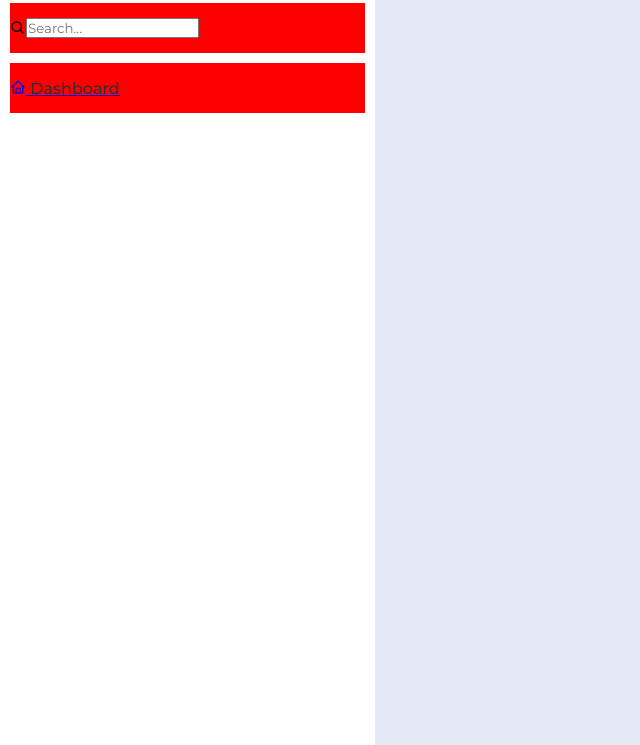
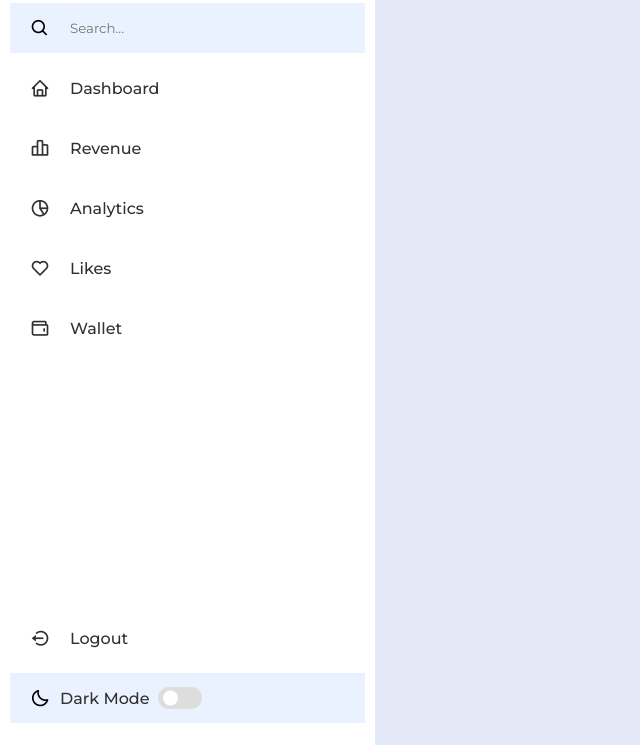
Before and after one commit to AdelRazzok/sidebar-menu, a plain HTML site: page index.html in a window 1280 px wide. Shown: the part 55-800 px from the top of the page, without its empty margins (0-640 px from the left). Drawn offline with nearby package versions, Linux system fonts and the light colour scheme.

Commit message:
CSS part done

```diff
--- a/index.html
+++ b/index.html
@@ -15,7 +15,7 @@
 	<nav class="sidebar">
 		<header>
 			<div class="img-text">
-				<span class="image">
+				<span class="image round-border">
 					<img src="./public/img/logo.png" alt="Logo">
 				</span>
 				<div class="text header-text">
@@ -29,18 +29,63 @@
 
 		<div class="menu-bar">
 			<div class="menu">
+				<li class="search-box">
+					<i class="bx bx-search icon"></i>
+					<input type="search" placeholder="Search..." class="round-border">
+				</li>
 				<ul class="menu-links">
 					<li class="nav-link">
-						<i class="bx bx-search"></i>
-						<input type="search" placeholder="Search...">
-					</li>
-					<li class="nav-link">
-						<a href="#">
-							<i class="bx bx-home"></i>
+						<a href="#" class="round-border">
+							<i class="bx bx-home icon"></i>
 							<span class="text nav-text">Dashboard</span>
 						</a>
 					</li>
+					<li class="nav-link">
+						<a href="#" class="round-border">
+							<i class="bx bx-bar-chart-alt-2 icon"></i>
+							<span class="text nav-text">Revenue</span>
+						</a>
+					</li>
+					<li class="nav-link">
+						<a href="#" class="round-border">
+							<i class="bx bx-pie-chart-alt-2 icon"></i>
+							<span class="text nav-text">Analytics</span>
+						</a>
+					</li>
+					<li class="nav-link">
+						<a href="#" class="round-border">
+							<i class="bx bx-heart icon"></i>
+							<span class="text nav-text">Likes</span>
+						</a>
+					</li>
+					<li class="nav-link">
+						<a href="#" class="round-border">
+							<i class="bx bx-wallet icon"></i>
+							<span class="text nav-text">Wallet</span>
+						</a>
+					</li>
 				</ul>
+			</div>
+
+			<div class="bottom-content">
+				<li class="round-border">
+					<a href="#" class="round-border">
+						<i class="bx bx-log-out-circle icon"></i>
+						<span class="text nav-text">Logout</span>
+					</a>
+				</li>
+
+				<li class="mode">
+					<div class="moon-sun">
+						<i class="bx bx-moon icon moon"></i>
+						<i class="bx bx-sun icon sun"></i>
+					</div>
+
+					<span class="mode-text text">Dark Mode</span>
+					<div class="toggle-switch">
+						<div class="switch"></div>
+					</div>
+				</li>
 			</div>
 		</div>
 	</nav>
--- a/public/css/style.css
+++ b/public/css/style.css
@@ -2,7 +2,7 @@
 	--body-bg-color: #e4e9f7;
 	--sidebar-color: #fff;
 	--primary-color: #548df5;
-	--secondary-color: #f6f5ff;
+	--secondary-color: #ebf2ff;
 	--toggle-color: #ddd;
 	--text-color: #303030;
 
@@ -11,29 +11,28 @@
 	--trans-04: all 0.4s ease;
 	--trans-05: all 0.5s ease;
 }
-
 * {
 	font-family: 'Montserrat', sans-serif;
 	margin: 0;
 	padding: 0;
 	box-sizing: border-box;
 }
-
 body {
 	height: 100vh;
 	background: var(--body-bg-color);
 }
-
 .text {
 	font-size: 16px;
 	font-weight: 500;
 	color: var(--text-color);
 }
-
 .image {
 	min-width: 60px;
 	display: flex;
 	align-items: center;
+}
+.round-border {
+	border-radius: 6px;
 }
 
 /***** SIDEBAR ******/
@@ -51,7 +50,6 @@ body {
 }
 .img-text img {
 	width: 100px;
-	border-radius: 6px;
 }
 .img-text {
 	display: flex;
@@ -77,12 +75,95 @@ body {
 	justify-content: center;
 	border-radius: 50%;
 	color: var(--sidebar-color);
+	font-size: 22px;
 }
 .sidebar li {
 	height: 50px;
-	background: red;
 	margin-top: 10px;
 	list-style: none;
 	display: flex;
 	align-items: center;
 }
+.sidebar li a {
+	height: 100%;
+	width: 100%;
+	display: flex;
+	align-items: center;
+	text-decoration: none;
+	transition: var(--trans-04);
+}
+.sidebar li a:hover {
+	background: var(--primary-color);
+}
+.sidebar li a:hover .icon,
+.sidebar li a:hover .text {
+	color: var(--sidebar-color);
+}
+.sidebar li a .icon,
+.sidebar li a .text {
+	color: var(--text-color);
+	transition: var(--trans-02);
+}
+.menu-bar {
+	height: calc(100% - 50px);
+	display: flex;
+	flex-direction: column;
+	justify-content: space-between;
+}
+.icon {
+	display: flex;
+	align-items: center;
+	justify-content: center;
+	min-width: 60px;
+	font-size: 20px;
+}
+.search-box {
+	background: var(--secondary-color);
+}
+.search-box input {
+	height: 100%;
+	width: 100%;
+	outline: none;
+	border: none;
+	background: var(--secondary-color);
+}
+.mode {
+	background: var(--secondary-color);
+}
+.mode i {
+	position: absolute;
+}
+.moon-sun {
+	width: 50px;
+	display: flex;
+	align-items: center;
+}
+.mode i.sun {
+	opacity: 0;
+}
+.toggle-switch {
+	display: flex;
+	align-items: center;
+	justify-content: center;
+	height: 100%;
+	min-width: 60px;
+	cursor: pointer;
+}
+.switch {
+	position: relative;
+	height: 22px;
+	width: 44px;
+	border-radius: 25px;
+	background: var(--toggle-color)
+}
+.switch::before {
+	content: '';
+	position: absolute;
+	top: 50%;
+	left: 5px;
+	height: 15px;
+	width: 15px;
+	border-radius: 50%;
+	transform: translateY(-50%);
+	background: var(--sidebar-color);
+}
--- a/public/js/app.js
+++ /dev/null
@@ -1 +0,0 @@
-/* APP.JS */
```
